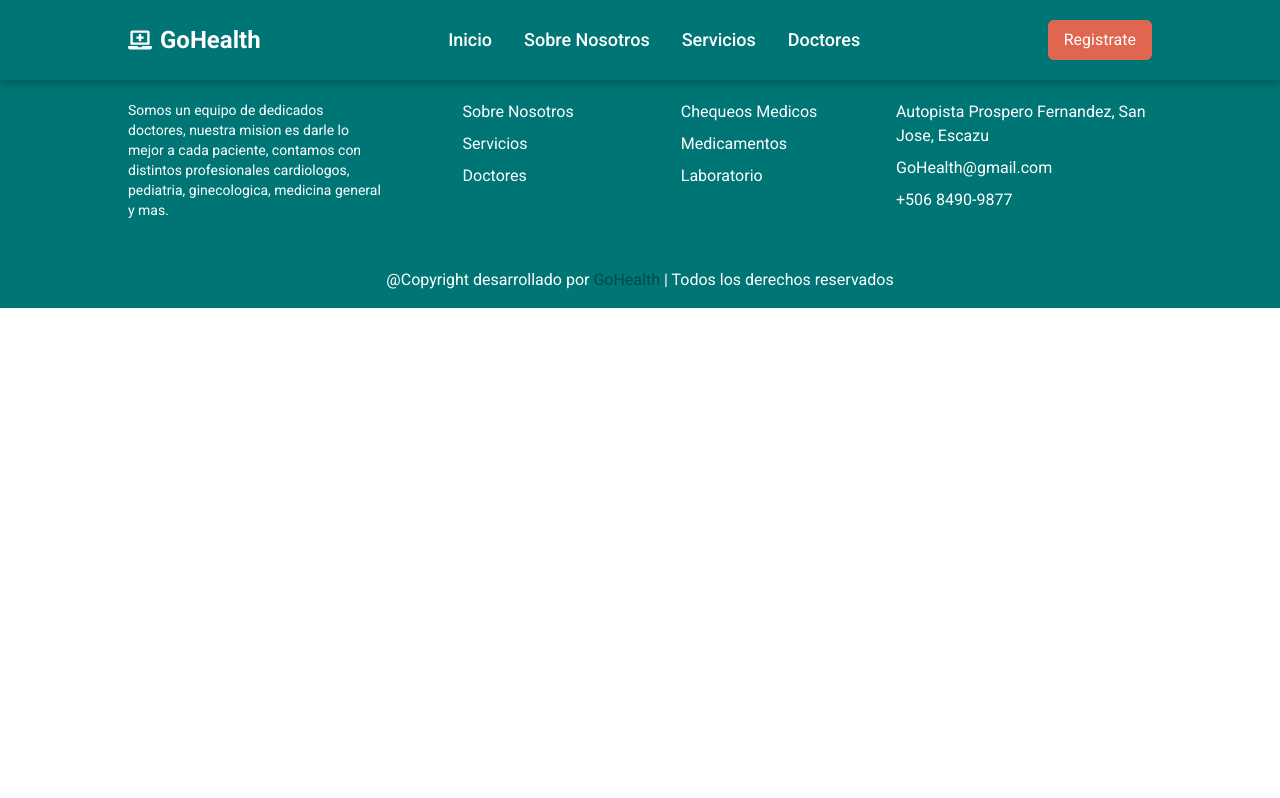
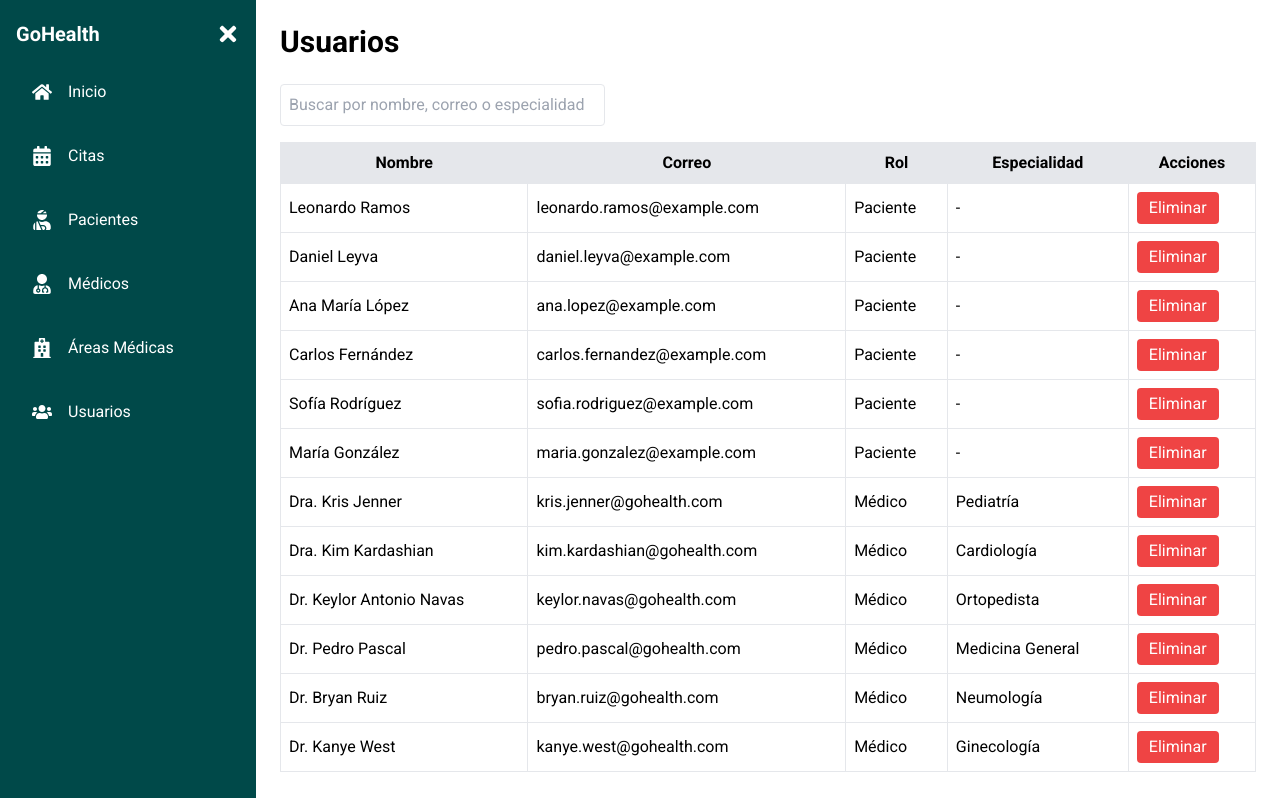
Before and after one commit to camillaquiros/Proyecto-Componentes, a React (Vite) app in the folder GoHealth/: page /usuarios in a window 1280 px wide. Shown: the top 798 px of the page. Built offline with nearby package versions, Linux system fonts and the light colour scheme.

Commit message:
Pagina Usuarios

```diff
--- a/GoHealth/src/App.jsx
+++ b/GoHealth/src/App.jsx
@@ -13,11 +13,12 @@ import Citas from "./pages/Citas";
 import Pacientes from "./pages/Pacientes";
 import Medicos from "./pages/Medicos";
 import AreasMedicas from "./pages/AreasMedicas";
+import Usuarios from "./pages/Usuarios";
 
 const Layout = ({ children }) => {
   const location = useLocation();
   const isAuthPage = location.pathname === "/LogIn" || location.pathname === "/Registro";
-  const isNoNavbarPage = ["/citas", "/pacientes", "/medicos", "/areas-medicas"].includes(location.pathname);
+  const isNoNavbarPage = ["/citas", "/pacientes", "/medicos", "/areas-medicas", "/usuarios"].includes(location.pathname);
 
   return (
     <>
@@ -53,6 +54,7 @@ const App = () => {
           <Route path="/pacientes" element={<Pacientes />} />
           <Route path="/medicos" element={<Medicos />} />
           <Route path="/areas-medicas" element={<AreasMedicas />} />
+          <Route path="/usuarios" element={<Usuarios />} />
           <Route path="*" element={<h1>404 - Página no encontrada</h1>} />
         </Routes>
       </Layout>
--- /dev/null
+++ b/GoHealth/src/pages/Usuarios.jsx
@@ -0,0 +1,88 @@
+import React, { useState } from "react";
+import Sidebar from "../components/sidebar";
+
+const initialMedicos = [
+  { nombre: "Dra. Kris Jenner", especialidad: "Pediatría", correo: "kris.jenner@gohealth.com" },
+  { nombre: "Dra. Kim Kardashian", especialidad: "Cardiología", correo: "kim.kardashian@gohealth.com" },
+  { nombre: "Dr. Keylor Antonio Navas", especialidad: "Ortopedista", correo: "keylor.navas@gohealth.com" },
+  { nombre: "Dr. Pedro Pascal", especialidad: "Medicina General", correo: "pedro.pascal@gohealth.com" },
+  { nombre: "Dr. Bryan Ruiz", especialidad: "Neumología", correo: "bryan.ruiz@gohealth.com" },
+  { nombre: "Dr. Kanye West", especialidad: "Ginecología", correo: "kanye.west@gohealth.com" },
+];
+
+const initialPacientes = [
+  { nombre: "Leonardo Ramos", correo: "leonardo.ramos@example.com", rol: "Paciente" },
+  { nombre: "Daniel Leyva", correo: "daniel.leyva@example.com", rol: "Paciente" },
+  { nombre: "Ana María López", correo: "ana.lopez@example.com", rol: "Paciente" },
+  { nombre: "Carlos Fernández", correo: "carlos.fernandez@example.com", rol: "Paciente" },
+  { nombre: "Sofía Rodríguez", correo: "sofia.rodriguez@example.com", rol: "Paciente" },
+  { nombre: "María González", correo: "maria.gonzalez@example.com", rol: "Paciente" },
+];
+
+const Usuarios = () => {
+  const [busqueda, setBusqueda] = useState("");
+  const [usuarios, setUsuarios] = useState([
+    ...initialPacientes.map((p) => ({ ...p, rol: "Paciente" })),
+    ...initialMedicos.map((m) => ({ ...m, rol: "Médico" })),
+  ]);
+
+  const handleEliminar = (index) => {
+    const actualizados = usuarios.filter((_, i) => i !== index);
+    setUsuarios(actualizados);
+  };
+
+  const filtrados = usuarios.filter((u) =>
+    u.nombre.toLowerCase().includes(busqueda.toLowerCase()) ||
+    u.correo.toLowerCase().includes(busqueda.toLowerCase()) ||
+    (u.especialidad && u.especialidad.toLowerCase().includes(busqueda.toLowerCase()))
+  );
+
+  return (
+    <div className="flex">
+      <Sidebar />
+      <div className="flex-1 p-6">
+        <h1 className="text-3xl font-bold mb-6">Usuarios</h1>
+
+        <input
+          type="text"
+          placeholder="Buscar por nombre, correo o especialidad"
+          className="border p-2 rounded mb-4 w-1/3"
+          value={busqueda}
+          onChange={(e) => setBusqueda(e.target.value)}
+        />
+
+        <table className="w-full border-collapse border">
+          <thead>
+            <tr className="bg-gray-200">
+              <th className="border p-2">Nombre</th>
+              <th className="border p-2">Correo</th>
+              <th className="border p-2">Rol</th>
+              <th className="border p-2">Especialidad</th>
+              <th className="border p-2">Acciones</th>
+            </tr>
+          </thead>
+          <tbody>
+            {filtrados.map((u, i) => (
+              <tr key={i}>
+                <td className="border p-2">{u.nombre}</td>
+                <td className="border p-2">{u.correo}</td>
+                <td className="border p-2">{u.rol}</td>
+                <td className="border p-2">{u.especialidad || "-"}</td>
+                <td className="border p-2">
+                  <button
+                    className="bg-red-500 text-white px-3 py-1 rounded"
+                    onClick={() => handleEliminar(i)}
+                  >
+                    Eliminar
+                  </button>
+                </td>
+              </tr>
+            ))}
+          </tbody>
+        </table>
+      </div>
+    </div>
+  );
+};
+
+export default Usuarios;
```
